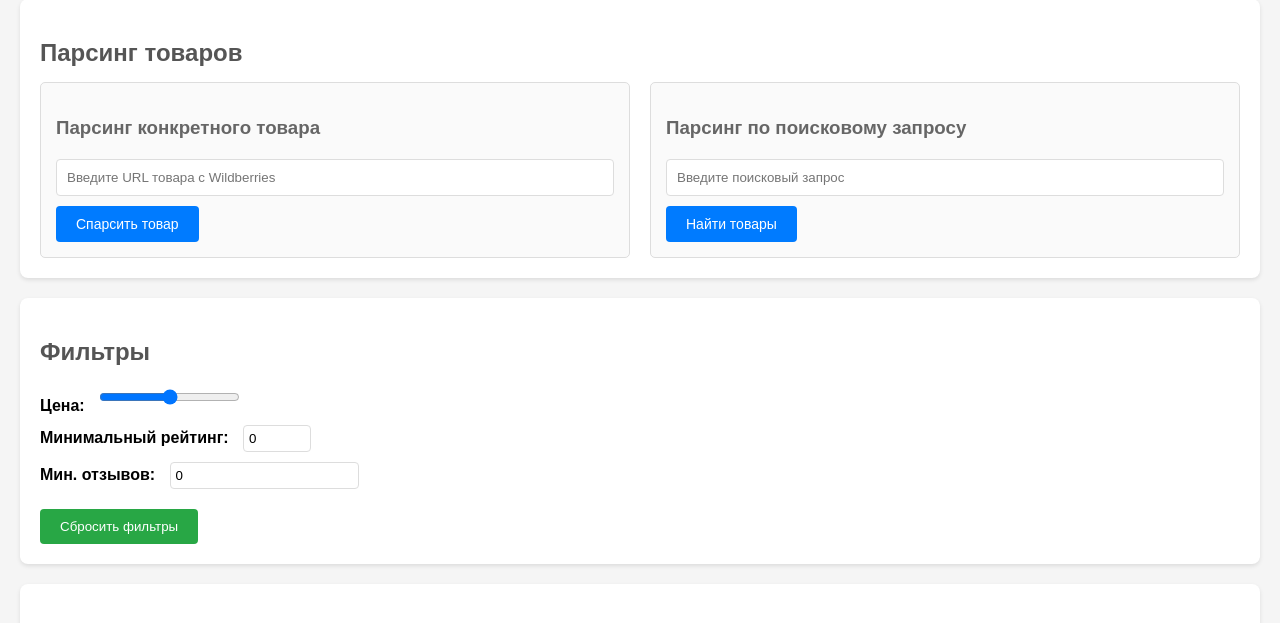
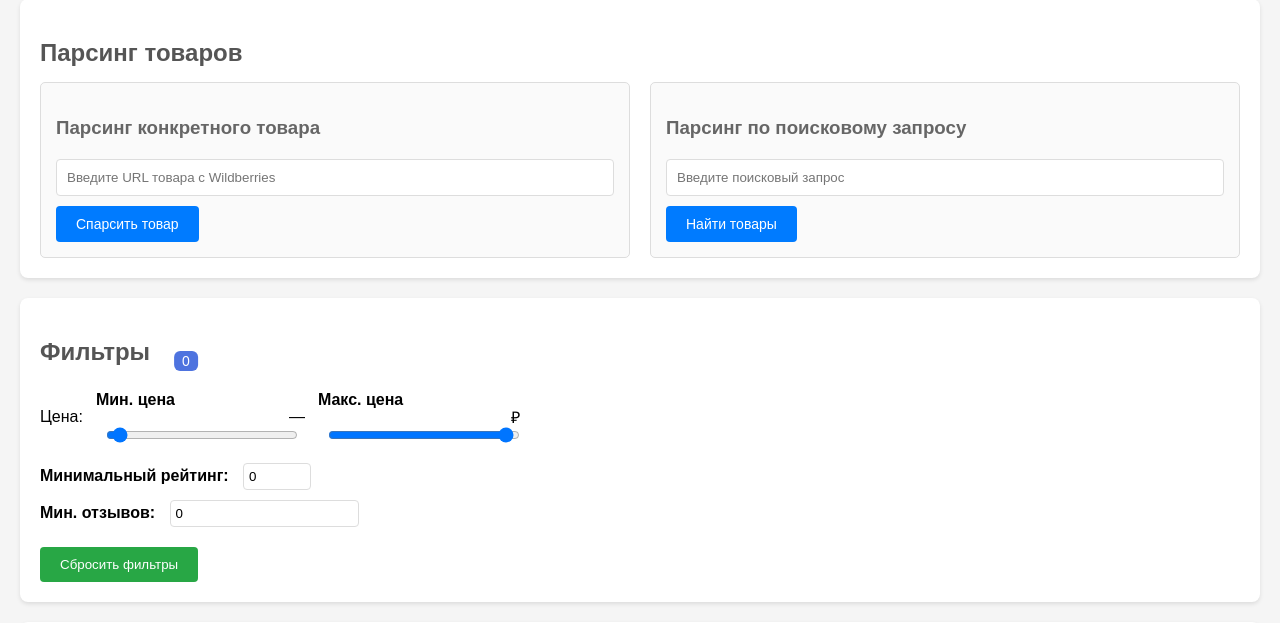
Before and after one commit to Denis-Guryanov/wb_parser, a Django app: page / in a window 1280 px wide. Shown: the part 205-828 px from the top of the page. Run offline with Django 5.2, Linux system fonts and the light colour scheme.

Commit message:
fix frontend

```diff
--- a/frontend/app.js
+++ b/frontend/app.js
@@ -30,6 +30,7 @@ async function fetchProducts(filters = {}) {
         params.append('session_id', currentSessionId);
     }
     if (filters.min_price) params.append('min_price', filters.min_price);
+    if (filters.max_price) params.append('max_price', filters.max_price);
     if (filters.min_rating) params.append('min_rating', filters.min_rating);
     if (filters.min_reviews_count) params.append('min_reviews_count', filters.min_reviews_count);
 
@@ -200,12 +201,35 @@ function renderTable() {
     });
 }
 
+function updateSliderTooltip(sliderId, tooltipId, captionId, captionPrefix) {
+    const slider = document.getElementById(sliderId);
+    const tooltip = document.getElementById(tooltipId);
+    const caption = document.getElementById(captionId);
+    const min = +slider.min;
+    const max = +slider.max;
+    const val = +slider.value;
+    tooltip.textContent = val;
+    // Позиция бегунка в процентах
+    const percent = (val - min) / (max - min);
+    tooltip.style.left = `calc(${percent * 100}% )`;
+    if (caption) {
+        caption.textContent = `${captionPrefix}: ${val}`;
+    }
+}
+
 function applyFilters() {
-    const minPrice = +document.getElementById('priceRange').value;
+    const minPrice = +document.getElementById('minPriceRange').value;
+    const maxPrice = +document.getElementById('maxPriceRange').value;
     const minRating = +document.getElementById('minRating').value;
     const minReviews = +document.getElementById('minReviews').value;
+    const realMin = Math.min(minPrice, maxPrice);
+    const realMax = Math.max(minPrice, maxPrice);
+    // Обновляем tooltips и подписи
+    updateSliderTooltip('minPriceRange', 'minPriceTooltip', 'minPriceCaption', 'Мин. цена');
+    updateSliderTooltip('maxPriceRange', 'maxPriceTooltip', 'maxPriceCaption', 'Макс. цена');
     filteredProducts = products.filter(p =>
-        p.discounted_price >= minPrice &&
+        p.discounted_price >= realMin &&
+        p.discounted_price <= realMax &&
         p.rating >= minRating &&
         p.reviews_count >= minReviews
     );
@@ -215,17 +239,25 @@ function applyFilters() {
 }
 
 function updatePriceSlider() {
-    if (products.length === 0) return;
-
+    const priceSliderBlock = document.getElementById('priceSliderBlock');
+    if (products.length === 0) {
+        priceSliderBlock.style.display = 'none';
+        return;
+    }
+    priceSliderBlock.style.display = '';
     const prices = products.map(p => p.discounted_price);
     const min = Math.min(...prices, 0);
     const max = Math.max(...prices, 10000);
-    const slider = document.getElementById('priceRange');
-    slider.min = min;
-    slider.max = max;
-    if (+slider.value < min) slider.value = min;
-    if (+slider.value > max) slider.value = min;
-    document.getElementById('priceValue').textContent = slider.value;
+    const minSlider = document.getElementById('minPriceRange');
+    const maxSlider = document.getElementById('maxPriceRange');
+    minSlider.min = min;
+    minSlider.max = max;
+    maxSlider.min = min;
+    maxSlider.max = max;
+    if (+minSlider.value < min) minSlider.value = min;
+    if (+maxSlider.value > max) maxSlider.value = max;
+    updateSliderTooltip('minPriceRange', 'minPriceTooltip', 'minPriceCaption', 'Мин. цена');
+    updateSliderTooltip('maxPriceRange', 'maxPriceTooltip', 'maxPriceCaption', 'Макс. цена');
 }
 
 // Обработчики событий для парсинга
@@ -252,14 +284,17 @@ document.getElementById('clearSession').addEventListener('click', clearSession);
 document.getElementById('newSession').addEventListener('click', createNewSession);
 
 // Обработчики событий для фильтров
-document.getElementById('priceRange').addEventListener('input', e => {
-    document.getElementById('priceValue').textContent = e.target.value;
-    applyFilters();
-});
+document.getElementById('minPriceRange').addEventListener('input', applyFilters);
+document.getElementById('maxPriceRange').addEventListener('input', applyFilters);
 document.getElementById('minRating').addEventListener('input', applyFilters);
 document.getElementById('minReviews').addEventListener('input', applyFilters);
 document.getElementById('resetFilters').addEventListener('click', () => {
-    document.getElementById('priceRange').value = document.getElementById('priceRange').min;
+    const minSlider = document.getElementById('minPriceRange');
+    const maxSlider = document.getElementById('maxPriceRange');
+    minSlider.value = minSlider.min;
+    maxSlider.value = maxSlider.max;
+    updateSliderTooltip('minPriceRange', 'minPriceTooltip', 'minPriceCaption', 'Мин. цена');
+    updateSliderTooltip('maxPriceRange', 'maxPriceTooltip', 'maxPriceCaption', 'Макс. цена');
     document.getElementById('minRating').value = 0;
     document.getElementById('minReviews').value = 0;
     applyFilters();
--- a/frontend/styles.css
+++ b/frontend/styles.css
@@ -255,3 +255,37 @@ canvas {
         padding: 8px;
     }
 }
+
+.slider-container {
+    position: relative;
+    display: inline-block;
+    width: 180px;
+    margin: 0 5px;
+}
+
+.price-tooltip {
+    position: absolute;
+    left: 50%;
+    top: -30px;
+    transform: translateX(-50%);
+    background: #4e73df;
+    color: #fff;
+    padding: 2px 8px;
+    border-radius: 6px;
+    font-size: 14px;
+    white-space: nowrap;
+    pointer-events: none;
+    z-index: 2;
+    transition: left 0.1s;
+}
+
+.price-slider-label {
+    display: flex;
+    align-items: center;
+    gap: 8px;
+    margin-bottom: 10px;
+}
+
+.price-slider {
+    width: 100%;
+}
--- a/products/views.py
+++ b/products/views.py
@@ -21,6 +21,7 @@ class ProductViewSet(viewsets.ModelViewSet):
         queryset = Product.objects.all()
         session_id = self.request.query_params.get('session_id')
         min_price = self.request.query_params.get('min_price')
+        max_price = self.request.query_params.get('max_price')
         min_rating = self.request.query_params.get('min_rating')
         min_reviews = self.request.query_params.get('min_reviews_count')
 
@@ -34,6 +35,8 @@ class ProductViewSet(viewsets.ModelViewSet):
 
         if min_price:
             queryset = queryset.filter(discounted_price__gte=min_price)
+        if max_price:
+            queryset = queryset.filter(discounted_price__lte=max_price)
         if min_rating:
             queryset = queryset.filter(rating__gte=min_rating)
         if min_reviews:
--- a/templates/index.html
+++ b/templates/index.html
@@ -43,7 +43,20 @@
     <!-- Секция фильтров -->
     <section id="filters">
         <h2>Фильтры</h2>
-        <label>Цена: <input type="range" id="priceRange" min="0" max="10000" step="100"><span id="priceValue"></span></label>
+        <div class="price-slider-label" id="priceSliderBlock">
+            Цена:
+            <div class="slider-container">
+                <label for="minPriceRange" class="slider-caption">Мин. цена</label>
+                <span class="price-tooltip" id="minPriceTooltip">0</span>
+                <input type="range" id="minPriceRange" min="0" max="10000" step="100" value="0" class="price-slider">
+            </div>
+            —
+            <div class="slider-container">
+                <label for="maxPriceRange" class="slider-caption">Макс. цена</label>
+                <input type="range" id="maxPriceRange" min="0" max="10000" step="100" value="10000" class="price-slider">
+            </div>
+            <span>₽</span>
+        </div>
         <label>Минимальный рейтинг: <input type="number" id="minRating" min="0" max="5" step="0.1" value="0"></label>
         <label>Мин. отзывов: <input type="number" id="minReviews" min="0" value="0"></label>
         <button id="resetFilters">Сбросить фильтры</button>
```
